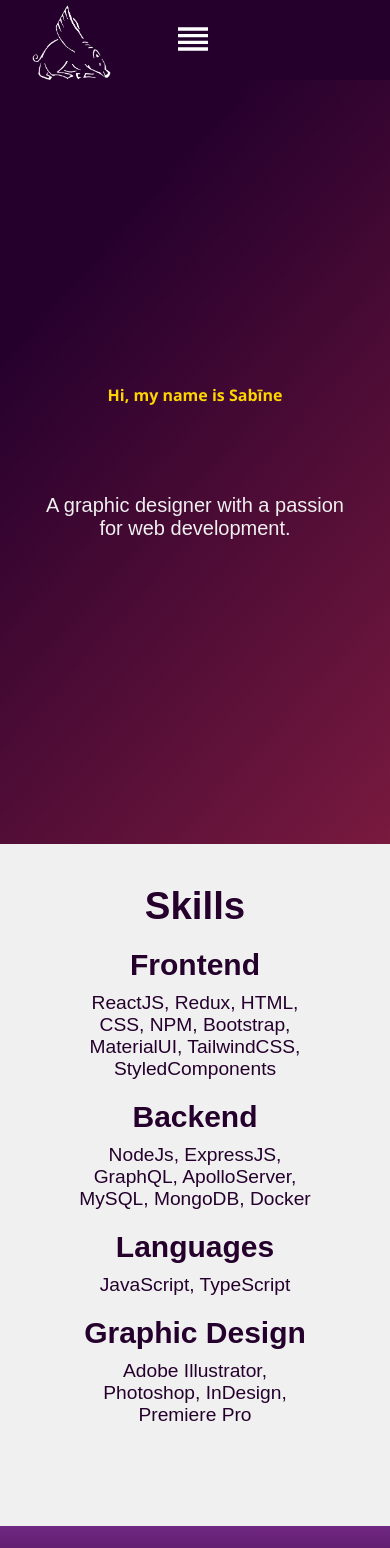
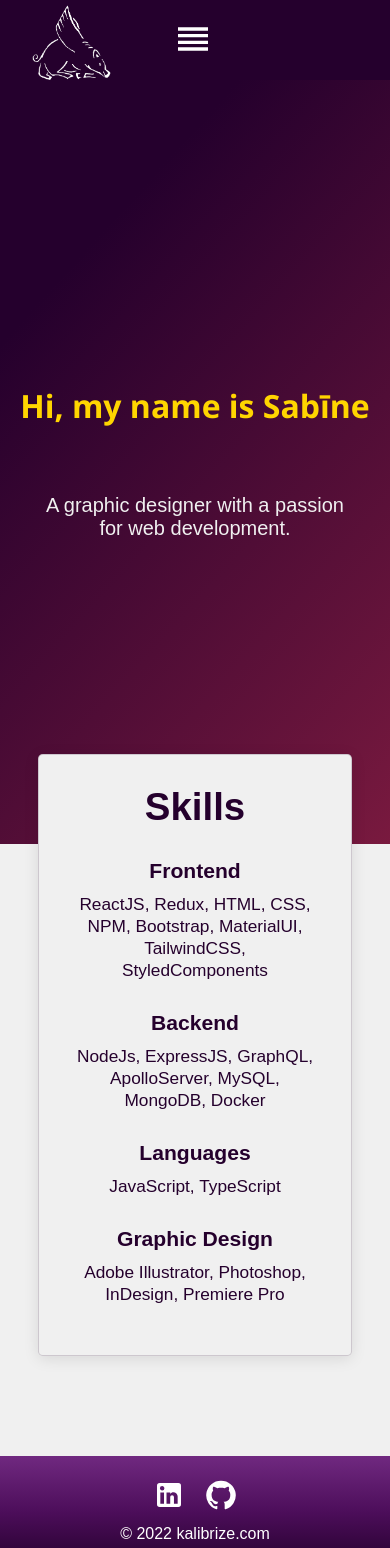
Before and after one commit to SabineZilde/Portfolio-project, a React (Create React App) app: page / in a window 390 px wide. Shown: the top 1548 px of the page. Built offline with nearby package versions, Linux system fonts and the light colour scheme.

Commit message:
style: changing skills appearance

```diff
--- a/src/styles/Home.css
+++ b/src/styles/Home.css
@@ -3,6 +3,8 @@
   align-items: center;
   font-family: "Arial", sans-serif;
   color: #25002d;
+  display: flex;
+  flex-direction: column;
 }
 
 .about {
@@ -55,12 +57,17 @@
 
 .skills {
   font-size: 1.2em;
-  width: 100%;
+  width: 80%;
   display: flex;
   justify-content: center;
   flex-direction: column;
   align-items: center;
-  margin-top: 40px;
+  margin-top: -90px;
+  padding: 30px 0 50px;
+  background-color: #f0f0f0;
+  border-radius: .25em;
+  border: #25002d2c solid 0.5px;
+  box-shadow: 0px 3px 15px rgba(0, 0, 0, 0.1);
 }
 
 .skills h1 {
@@ -69,11 +76,11 @@
 
 .skills .list {
   list-style: none;
-  width: 60%;
+  width: 80%;
 }
 
 .skills h2 {
-  margin: 20px 0 10px;
+  margin: 30px 0 10px;
 }
 
 .list span {
@@ -82,7 +89,7 @@
 
 @media only screen and (max-width: 600px) {
   .about h2 {
-    font-size: 1em;
+    font-size: 2em;
   }
 
   .about .prompt {
@@ -100,6 +107,10 @@
   }
 
   .skills h2 {
-    font-size: 30px;
+    font-size: 1.1em;
+  }
+
+  .list span {
+    font-size: 0.9em;
   }
 }
```
